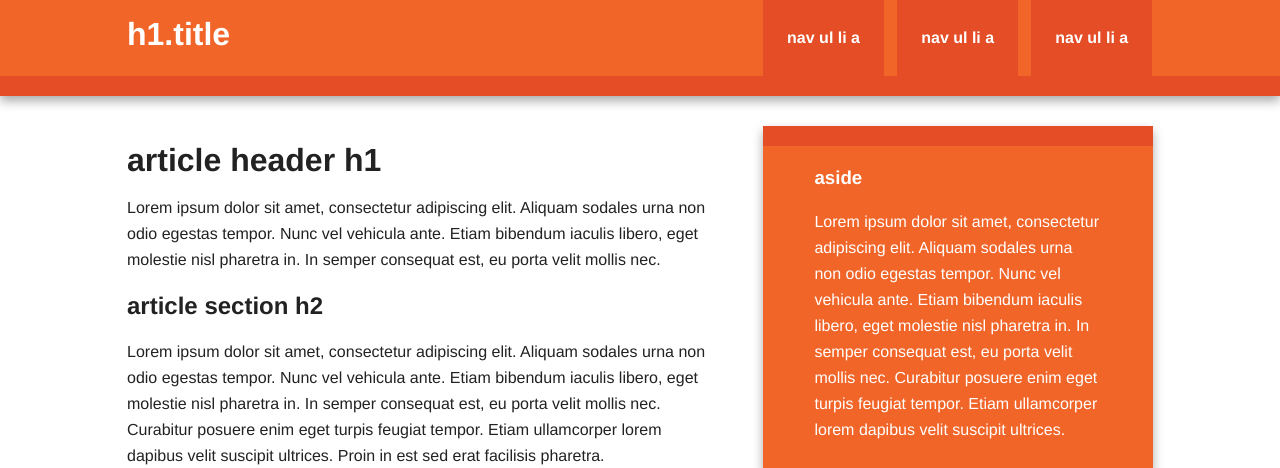
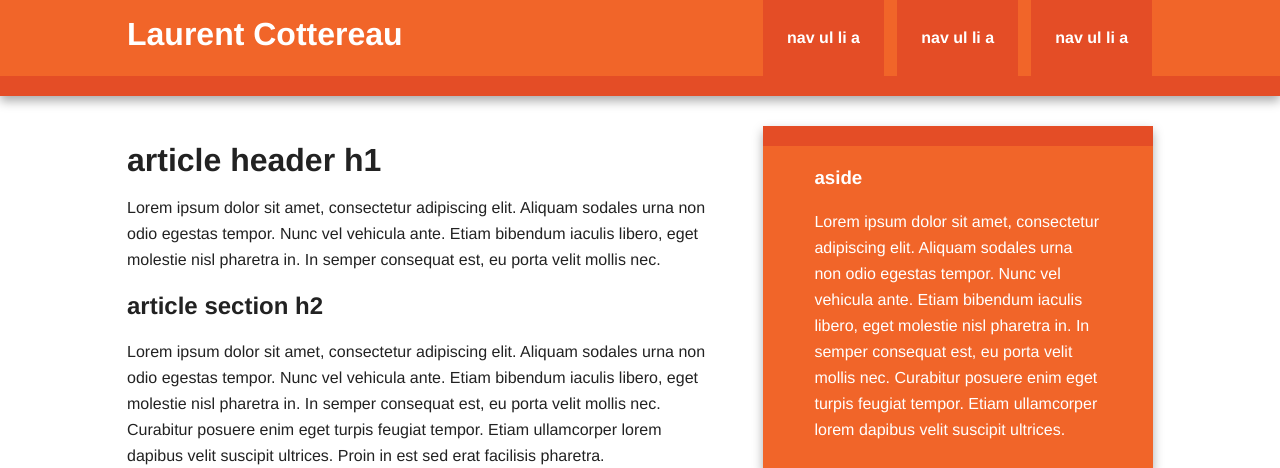
Before and after one commit to pgueguin/net.gueguin.pierre, a PHP site: the page made by index.php in a window 1280 px wide. Shown: the top 468 px of the page. Run offline with PHP 8.4, Linux system fonts and the light colour scheme; some libraries are stand-ins or nearby versions.

Commit message:
premier contenu

```diff
--- a/index.php
+++ b/index.php
@@ -6,8 +6,8 @@
     <head>
         <meta charset="utf-8">
         <meta http-equiv="X-UA-Compatible" content="IE=edge,chrome=1">
-        <title></title>
-        <meta name="description" content="">
+        <title>Laurent Cottereau</title>
+        <meta name="description" content="Page personnelle de Laurent Cottereau">
         <meta name="viewport" content="width=device-width">
 
         <link rel="stylesheet" href="css/normalize.min.css">
@@ -22,7 +22,7 @@
 
         <div class="header-container">
             <header class="wrapper clearfix">
-                <h1 class="title">h1.title</h1>
+                <h1 class="title">Laurent Cottereau</h1>
                 <nav>
                     <ul>
                         <li><a href="#">nav ul li a</a></li>
```
